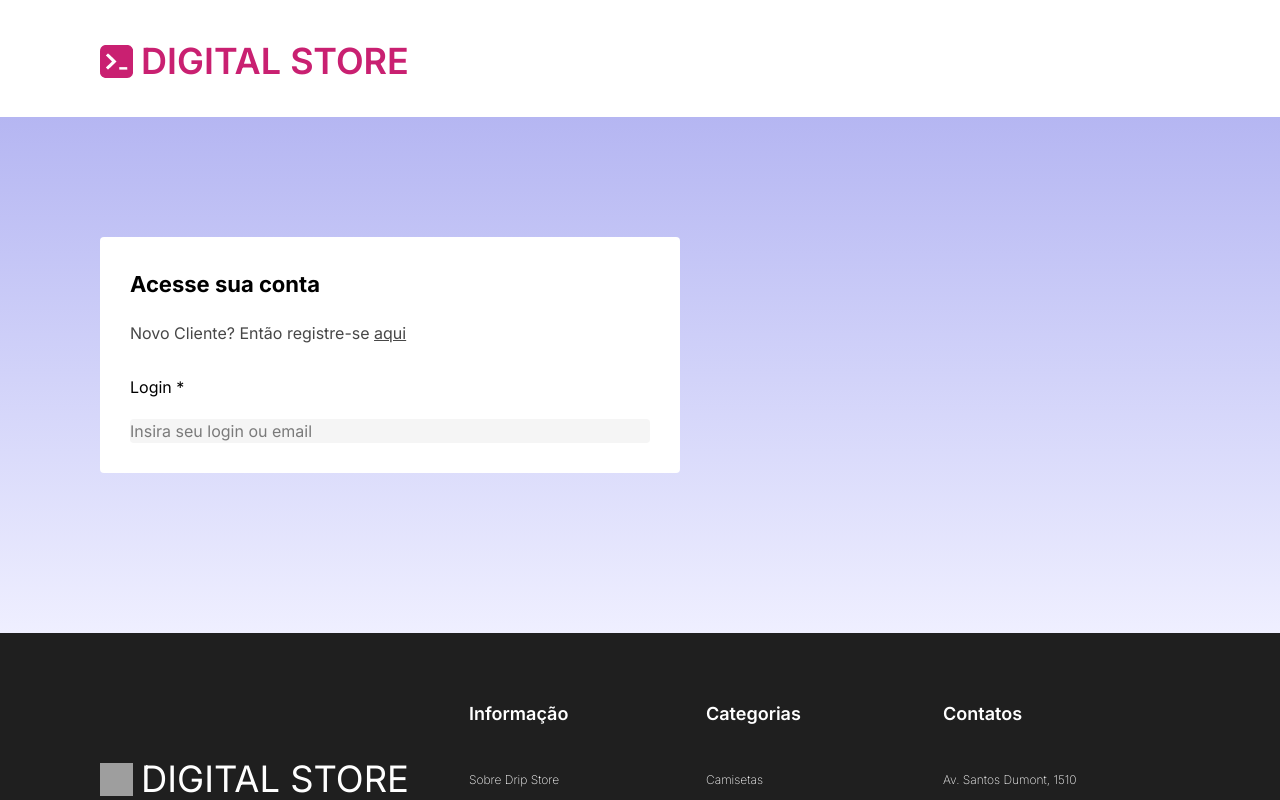
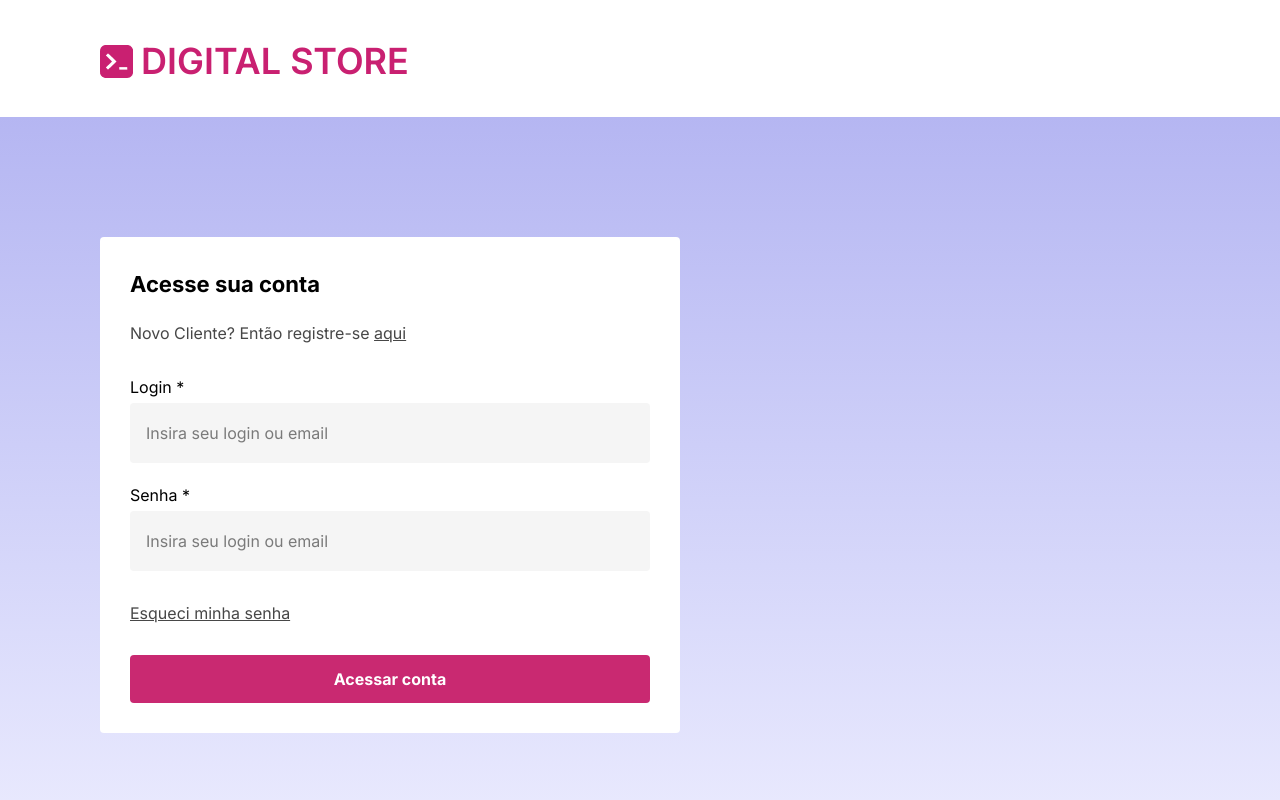
Before and after one commit to Linsarthur/drip-store, a React (Vite) app: page /auth in a window 1280 px wide. Shown: the top 800 px of the page. Built offline with nearby package versions, Linux system fonts and the light colour scheme; grey boxes are pictures that could not be loaded.

Commit message:
att da pagina de login

```diff
--- a/src/api/api.json
+++ b/src/api/api.json
@@ -14,7 +14,7 @@
             "id": 2,
             "nome": "Aquele outro Tênis massa",
             "categoria": "Casual",
-            "preco": 200    ,
+            "preco": 250    ,
             "desconto":0,
             "marca": "Balenciaga",
             "genero": "Feminino",
--- a/src/components/HeaderNav.jsx
+++ b/src/components/HeaderNav.jsx
@@ -1,10 +1,10 @@
-import { useState } from "react";
+import { NavLink } from "react-router";
 import carrinho from "../assets/carrinho.png";
 import logo from "../assets/logo.png";
 import lupa from "../assets/lupa.png";
 
 const HeaderNav = () => {
-  const [ativo, setAtivo] = useState("Home")
+
   return (
     <>
       <header>
@@ -19,7 +19,7 @@ const HeaderNav = () => {
           </div>
           <div className="acoes">
             <a href="">Cadastre-se</a>
-            <a href="" className="btn">
+            <a href="/auth" className="btn">
               Entrar
             </a>
             <div className="carrinho">
@@ -29,12 +29,10 @@ const HeaderNav = () => {
           </div>
         </div>
         <nav>
-          <a href="/" >
-            Home
-          </a>
-          <a className="active" href="/produtos">Produtos</a>
-          <a href="/categorias">Categorias</a>
-          <a href="/meus-pedidos">Meus Pedidos</a>
+          <NavLink to={"/"}>Home</NavLink>
+          <NavLink to={"/produtos"}>Produtos</NavLink>
+          <NavLink to={"/categorias"}>Produtos</NavLink>
+          <NavLink to={"/meus-pedidos"}>Produtos</NavLink>
         </nav>
       </header>
     </>
--- a/src/components/Produto.jsx
+++ b/src/components/Produto.jsx
@@ -18,8 +18,16 @@ const Produto = ({ nome, categoria, desconto, preco, marca, genero }) => {
           <h4 className="text-grafite text-[24px] line-clamp-1">{nome}</h4>
 
           <h4 className="text-[24px] font-bold">
-            <del className="text-cinza-claro mr-2 font-light">R$200</del>
-            R${preco}
+            {desconto == 0 ? (
+              <>R${preco}</>
+            ) : (
+              <>
+                <div className="flex">
+                  <del className="text-cinza-claro mr-2 font-light">R$200</del>
+                  <h4 className="text-[24px] font-bold">R${preco}</h4>
+                </div>
+              </>
+            )}
           </h4>
         </div>
       </div>
--- a/src/pages/Login.jsx
+++ b/src/pages/Login.jsx
@@ -12,8 +12,28 @@ const Login = () => {
               aqui
             </a>
           </p>
-          <label className="block mb-5">Login *</label>
-          <input type="text" placeholder="Insira seu login ou email" className="bg-grafite/5 rounded w-full" />
+          <label className="block mb-1">Login *</label>
+          <input
+            type="text"
+            placeholder="Insira seu login ou email"
+            className="h-[60px] pl-4 mb-5 bg-grafite/5 rounded w-full duration-150 outline-transparent focus:outline-rosa"
+          />
+          <label className="block mb-1">Senha *</label>
+          <input
+            type="password"
+            placeholder="Insira seu login ou email"
+            className="h-[60px] pl-4 mb-[30px] bg-grafite/5 rounded w-full duration-150 outline-transparent focus:outline-rosa"
+          />
+          <a
+            href="/"
+            className="text-grafite underline block mb-[30px] hover:text-rosa"
+          >
+            Esqueci minha senha
+          </a>
+
+          <button className="w-full h-[48px] bg-rosa hover:bg-rosa-hover font-bold rounded text-white cursor-pointer">
+            Acessar conta
+          </button>
         </form>
       </div>
       <div className="hidden"></div>
```
